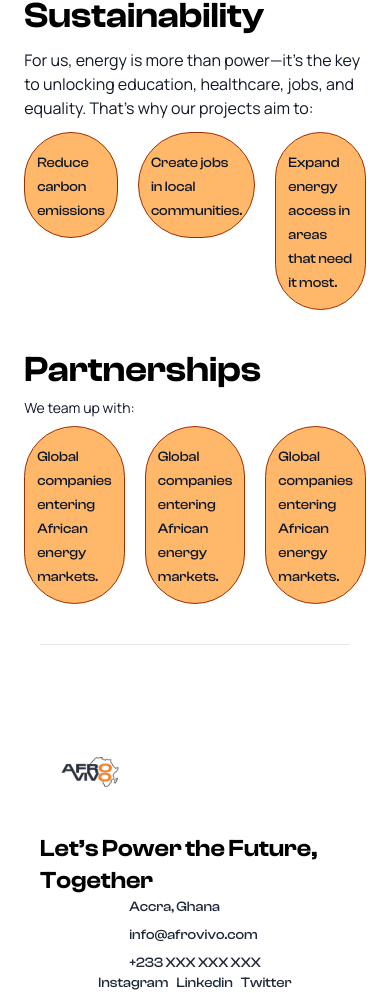
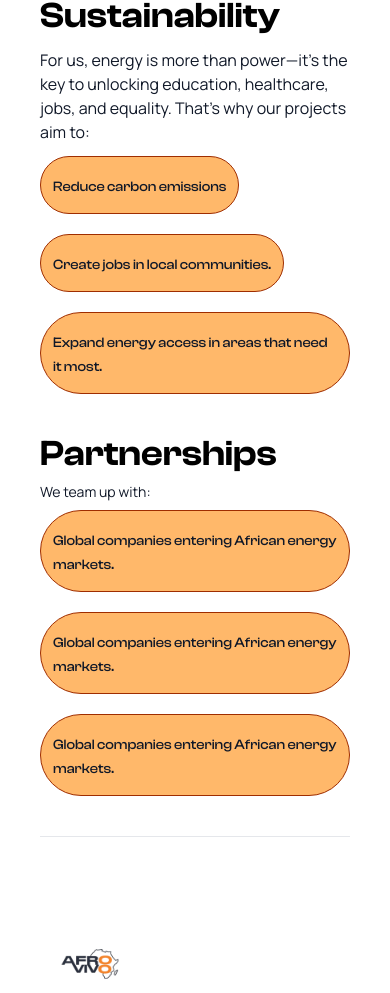
Before and after one commit to Forge-SE/AV-marketing-website, a Next.js app: page / in a window 390 px wide. Shown: the part 8511-9504 px from the top of the page. Built offline with nearby package versions, Linux system fonts and the light colour scheme.

Commit message:
Initial commit

```diff
--- a/src/app/page.tsx
+++ b/src/app/page.tsx
@@ -134,7 +134,7 @@ image="img-7.jpg"
 <h2 className="text-4xl font-semibold clash">Impact & Sustainability</h2>
 <p className=" text-gray-900">For us, energy is more than power—it’s the key to unlocking education, healthcare, jobs, and equality. That’s why our projects aim to:
 </p>
-<div className="flex justify-center items-start gap-5">
+<div className="flex flex-col md:flex-row justify-center items-start gap-5">
   <Blip textSpan="Reduce carbon emissions" />
   <Blip textSpan="Create jobs in local communities." />
   <Blip textSpan="Expand energy access in areas that need it most." />
@@ -143,7 +143,7 @@ image="img-7.jpg"
 <div className="flex flex-col justify-center items-start gap-2 w-full">
 <h2 className="text-4xl font-semibold clash">Partnerships</h2>
 <p className="text-gray-900 text-sm">We team up with:</p>
-  <div className="flex justify-center items-start gap-5">
+  <div className="flex md:flex-row flex-col justify-center items-start gap-5">
   <Blip textSpan="Global companies entering African energy markets." />
   <Blip textSpan="Global companies entering African energy markets." />
   <Blip textSpan="Global companies entering African energy markets." />
```
